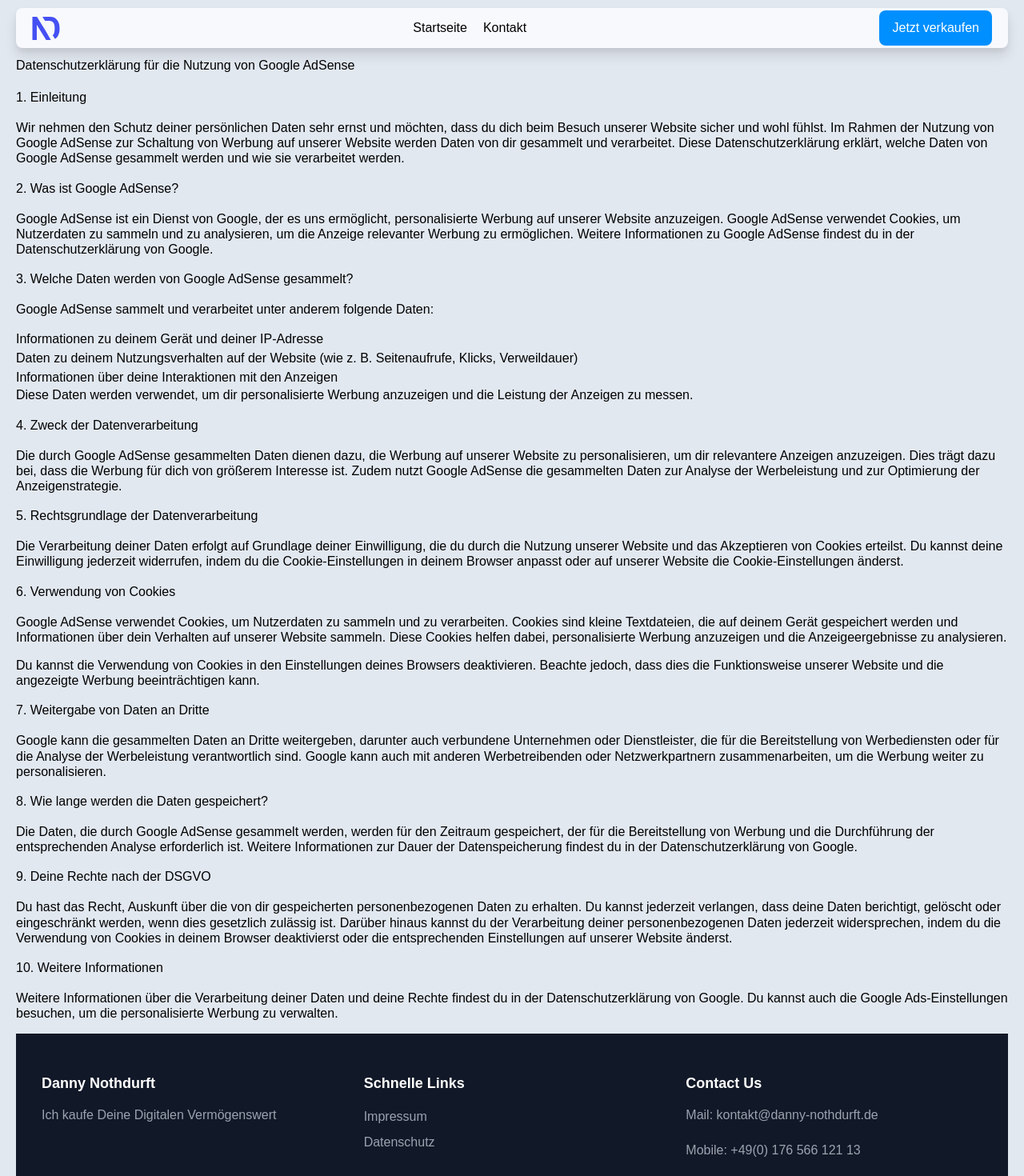
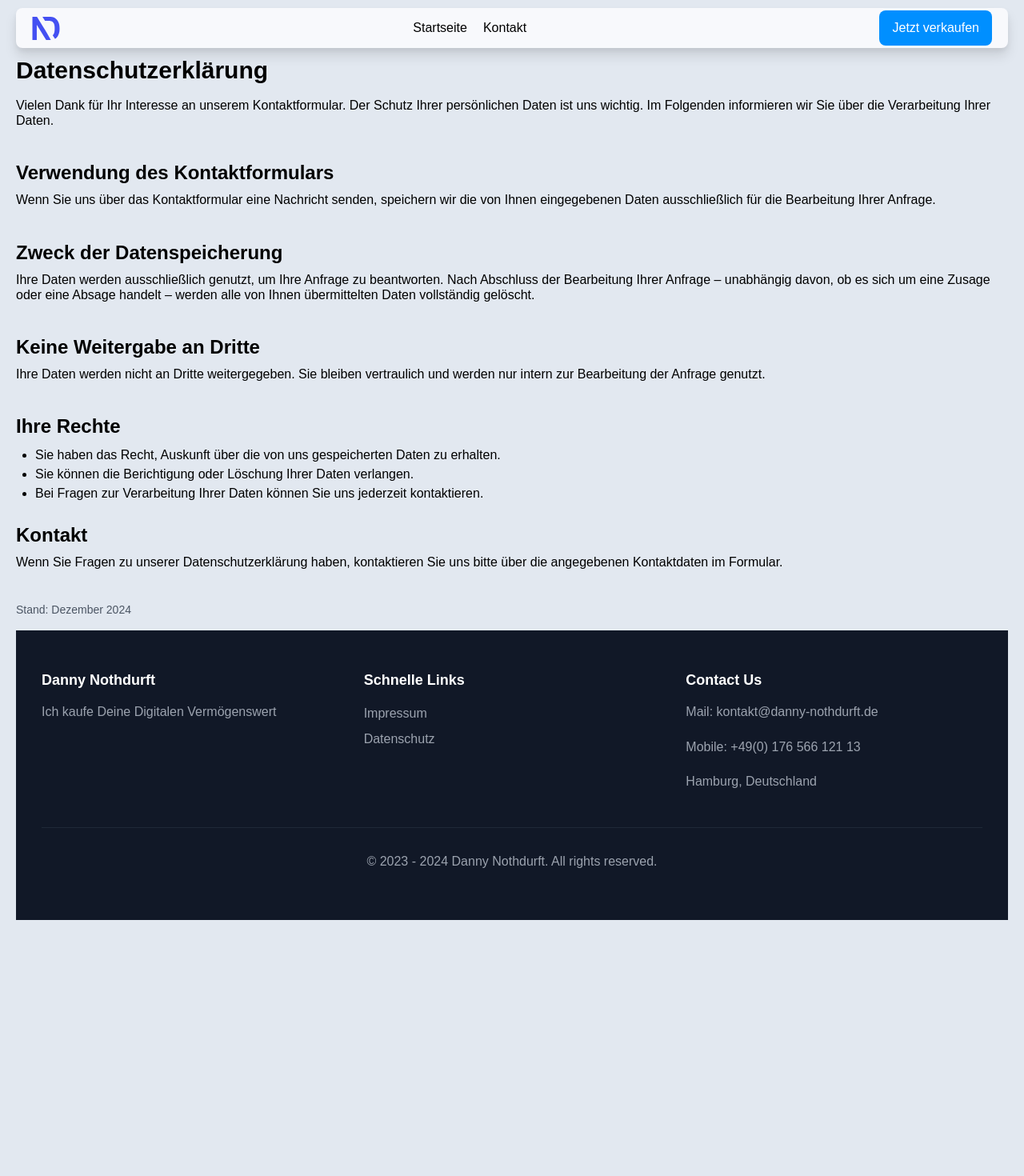
Before and after one commit to dannynothdurft/danny, a Next.js app: page /datenschutz in a window 1280 px wide. Shown: the top 1470 px of the page at 80% size. After the commit the page ends 1150 px from the top, so only its background shows below. Built offline with nearby package versions, Linux system fonts and the light colour scheme.

Commit message:
Datenschutz erklärung aktuallisiert und AdSense raus

```diff
--- a/src/app/datenschutz/page.tsx
+++ b/src/app/datenschutz/page.tsx
@@ -1,123 +1,63 @@
 const DSGVO = () => {
   return (
     <div className="PAGE--CONTAINER">
-      <h1>Datenschutzerklärung für die Nutzung von Google AdSense</h1>
+      <h1 className="text-3xl font-bold mb-4">Datenschutzerklärung</h1>
 
-      <h2>1. Einleitung</h2>
-
-      <p>
-        Wir nehmen den Schutz deiner persönlichen Daten sehr ernst und möchten,
-        dass du dich beim Besuch unserer Website sicher und wohl fühlst. Im
-        Rahmen der Nutzung von Google AdSense zur Schaltung von Werbung auf
-        unserer Website werden Daten von dir gesammelt und verarbeitet. Diese
-        Datenschutzerklärung erklärt, welche Daten von Google AdSense gesammelt
-        werden und wie sie verarbeitet werden.
+      <p className="mb-4">
+        Vielen Dank für Ihr Interesse an unserem Kontaktformular. Der Schutz
+        Ihrer persönlichen Daten ist uns wichtig. Im Folgenden informieren wir
+        Sie über die Verarbeitung Ihrer Daten.
       </p>
 
-      <h2>2. Was ist Google AdSense?</h2>
-
-      <p>
-        Google AdSense ist ein Dienst von Google, der es uns ermöglicht,
-        personalisierte Werbung auf unserer Website anzuzeigen. Google AdSense
-        verwendet Cookies, um Nutzerdaten zu sammeln und zu analysieren, um die
-        Anzeige relevanter Werbung zu ermöglichen. Weitere Informationen zu
-        Google AdSense findest du in der Datenschutzerklärung von Google.
+      <h2 className="text-2xl font-semibold mt-6 mb-2">
+        Verwendung des Kontaktformulars
+      </h2>
+      <p className="mb-4">
+        Wenn Sie uns über das Kontaktformular eine Nachricht senden, speichern
+        wir die von Ihnen eingegebenen Daten ausschließlich für die Bearbeitung
+        Ihrer Anfrage.
       </p>
 
-      <h2>3. Welche Daten werden von Google AdSense gesammelt?</h2>
-
-      <p>
-        Google AdSense sammelt und verarbeitet unter anderem folgende Daten:
+      <h2 className="text-2xl font-semibold mt-6 mb-2">
+        Zweck der Datenspeicherung
+      </h2>
+      <p className="mb-4">
+        Ihre Daten werden ausschließlich genutzt, um Ihre Anfrage zu
+        beantworten. Nach Abschluss der Bearbeitung Ihrer Anfrage – unabhängig
+        davon, ob es sich um eine Zusage oder eine Absage handelt – werden alle
+        von Ihnen übermittelten Daten vollständig gelöscht.
       </p>
 
-      <ul>
-        <li>Informationen zu deinem Gerät und deiner IP-Adresse</li>
-        Daten zu deinem Nutzungsverhalten auf der Website (wie z. B.
-        Seitenaufrufe, Klicks, Verweildauer)
-        <li></li>
-        <li>Informationen über deine Interaktionen mit den Anzeigen</li>
+      <h2 className="text-2xl font-semibold mt-6 mb-2">
+        Keine Weitergabe an Dritte
+      </h2>
+      <p className="mb-4">
+        Ihre Daten werden nicht an Dritte weitergegeben. Sie bleiben vertraulich
+        und werden nur intern zur Bearbeitung der Anfrage genutzt.
+      </p>
+
+      <h2 className="text-2xl font-semibold mt-6 mb-2">Ihre Rechte</h2>
+      <ul className="list-disc ml-6 mb-4">
+        <li>
+          Sie haben das Recht, Auskunft über die von uns gespeicherten Daten zu
+          erhalten.
+        </li>
+        <li>
+          Sie können die Berichtigung oder Löschung Ihrer Daten verlangen.
+        </li>
+        <li>
+          Bei Fragen zur Verarbeitung Ihrer Daten können Sie uns jederzeit
+          kontaktieren.
+        </li>
       </ul>
 
-      <p>
-        Diese Daten werden verwendet, um dir personalisierte Werbung anzuzeigen
-        und die Leistung der Anzeigen zu messen.
+      <h2 className="text-2xl font-semibold mt-6 mb-2">Kontakt</h2>
+      <p className="mb-4">
+        Wenn Sie Fragen zu unserer Datenschutzerklärung haben, kontaktieren Sie
+        uns bitte über die angegebenen Kontaktdaten im Formular.
       </p>
 
-      <h2>4. Zweck der Datenverarbeitung</h2>
-
-      <p>
-        Die durch Google AdSense gesammelten Daten dienen dazu, die Werbung auf
-        unserer Website zu personalisieren, um dir relevantere Anzeigen
-        anzuzeigen. Dies trägt dazu bei, dass die Werbung für dich von größerem
-        Interesse ist. Zudem nutzt Google AdSense die gesammelten Daten zur
-        Analyse der Werbeleistung und zur Optimierung der Anzeigenstrategie.
-      </p>
-
-      <h2>5. Rechtsgrundlage der Datenverarbeitung</h2>
-
-      <p>
-        Die Verarbeitung deiner Daten erfolgt auf Grundlage deiner Einwilligung,
-        die du durch die Nutzung unserer Website und das Akzeptieren von Cookies
-        erteilst. Du kannst deine Einwilligung jederzeit widerrufen, indem du
-        die Cookie-Einstellungen in deinem Browser anpasst oder auf unserer
-        Website die Cookie-Einstellungen änderst.
-      </p>
-
-      <h2>6. Verwendung von Cookies</h2>
-
-      <p>
-        Google AdSense verwendet Cookies, um Nutzerdaten zu sammeln und zu
-        verarbeiten. Cookies sind kleine Textdateien, die auf deinem Gerät
-        gespeichert werden und Informationen über dein Verhalten auf unserer
-        Website sammeln. Diese Cookies helfen dabei, personalisierte Werbung
-        anzuzeigen und die Anzeigeergebnisse zu analysieren.
-      </p>
-      <p>
-        Du kannst die Verwendung von Cookies in den Einstellungen deines
-        Browsers deaktivieren. Beachte jedoch, dass dies die Funktionsweise
-        unserer Website und die angezeigte Werbung beeinträchtigen kann.
-      </p>
-
-      <h2>7. Weitergabe von Daten an Dritte</h2>
-
-      <p>
-        Google kann die gesammelten Daten an Dritte weitergeben, darunter auch
-        verbundene Unternehmen oder Dienstleister, die für die Bereitstellung
-        von Werbediensten oder für die Analyse der Werbeleistung verantwortlich
-        sind. Google kann auch mit anderen Werbetreibenden oder Netzwerkpartnern
-        zusammenarbeiten, um die Werbung weiter zu personalisieren.
-      </p>
-
-      <h2>8. Wie lange werden die Daten gespeichert?</h2>
-
-      <p>
-        Die Daten, die durch Google AdSense gesammelt werden, werden für den
-        Zeitraum gespeichert, der für die Bereitstellung von Werbung und die
-        Durchführung der entsprechenden Analyse erforderlich ist. Weitere
-        Informationen zur Dauer der Datenspeicherung findest du in der
-        Datenschutzerklärung von Google.
-      </p>
-
-      <h2>9. Deine Rechte nach der DSGVO</h2>
-
-      <p>
-        Du hast das Recht, Auskunft über die von dir gespeicherten
-        personenbezogenen Daten zu erhalten. Du kannst jederzeit verlangen, dass
-        deine Daten berichtigt, gelöscht oder eingeschränkt werden, wenn dies
-        gesetzlich zulässig ist. Darüber hinaus kannst du der Verarbeitung
-        deiner personenbezogenen Daten jederzeit widersprechen, indem du die
-        Verwendung von Cookies in deinem Browser deaktivierst oder die
-        entsprechenden Einstellungen auf unserer Website änderst.
-      </p>
-
-      <h2>10. Weitere Informationen</h2>
-
-      <p>
-        Weitere Informationen über die Verarbeitung deiner Daten und deine
-        Rechte findest du in der Datenschutzerklärung von Google. Du kannst auch
-        die Google Ads-Einstellungen besuchen, um die personalisierte Werbung zu
-        verwalten.
-      </p>
+      <p className="text-sm text-gray-600 mt-6">Stand: Dezember 2024</p>
     </div>
   );
 };
--- a/src/app/layout.tsx
+++ b/src/app/layout.tsx
@@ -54,19 +54,6 @@
           content="ff8f688d205457b1f788338f9f6774d7"
         />
         <meta name="seobility" content="3288afe233a7dbeda71a9eec8ebc686b" />
-        <meta
-          name="google-site-verification"
-          content="dyaI2PWFtURcH73MfuqvG34JtVy48TjQjjkaYzbFzas"
-        />
-        <meta
-          name="google-adsense-account"
-          content="ca-pub-9015993706693550"
-        ></meta>
-        <script
-          async
-          src="https://pagead2.googlesyndication.com/pagead/js/adsbygoogle.js?client=ca-pub-9015993706693550"
-          crossOrigin="anonymous"
-        ></script>
       </head>
       <body>
         <MainLayout>{children}</MainLayout>
```
Also changed, not shown: public/ads.txt (deleted).
